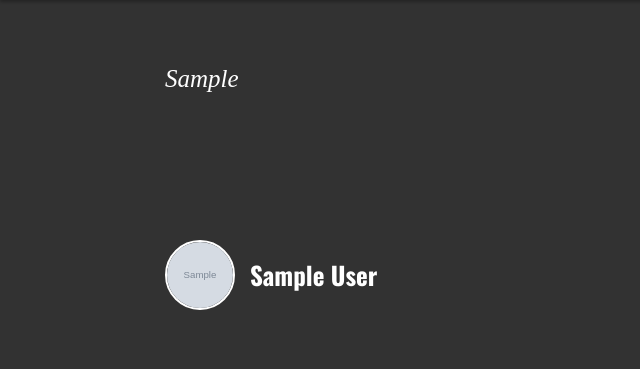
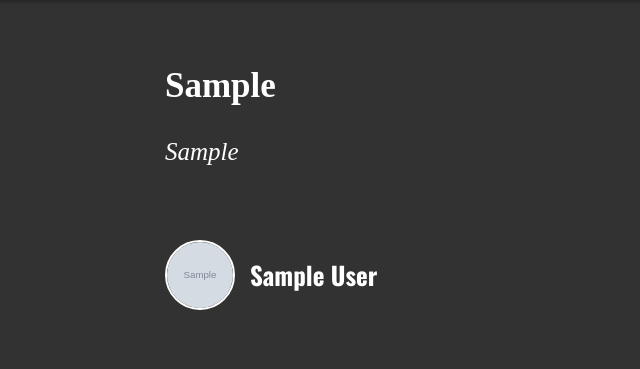
Before and after one commit to pig70/nextparanew, a Django app: page / in a window 1280 px wide. Shown: the part 59-428 px from the top of the page, without its empty margins (0-640 px from the left). Run offline with Django 3.2, Linux system fonts and the light colour scheme; tables that the repository leaves empty hold one stand-in row (values such as "Sample post"); grey boxes marked "Sample" are stand-in pictures; some libraries are stand-ins or nearby versions.

Commit message:
Added title to homepage hero

```diff
--- a/mainsite/static/css/base.css
+++ b/mainsite/static/css/base.css
@@ -171,11 +171,18 @@ label {
     padding: 0 80px;
 }
 
+.homepage-hero-title {
+    font-family: 'PlayfairDisplay', serif;
+    font-size: 35px;
+    font-weight: 900;
+    color: #ffffff;
+    margin-bottom: 20px;
+}
+
 .homepage-hero-text {
     font-family: 'PlayfairDisplay', serif;
     font-size: 25px;
     font-style: italic;
-    font-weight: lighter;
     color: #ffffff;
     margin-bottom: 20px;
 }
--- a/mainsite/templates/home.html
+++ b/mainsite/templates/home.html
@@ -4,6 +4,7 @@
         <div class="container">
             <div class="homepage-hero-bounding-box d-flex flex-column">
                 {% for paragraph in new_paragraphs|slice:":1" %}
+                    <div class="homepage-hero-title">{{ paragraph.story_belongs_to.story_headline }}</div>
                     <div class="homepage-hero-text">
                     <a href="{% url 'story' slug=paragraph.story_belongs_to.slug pk=paragraph.story_belongs_to.pk %}">
                         {{ paragraph.user_paragraph }}</a>
```
